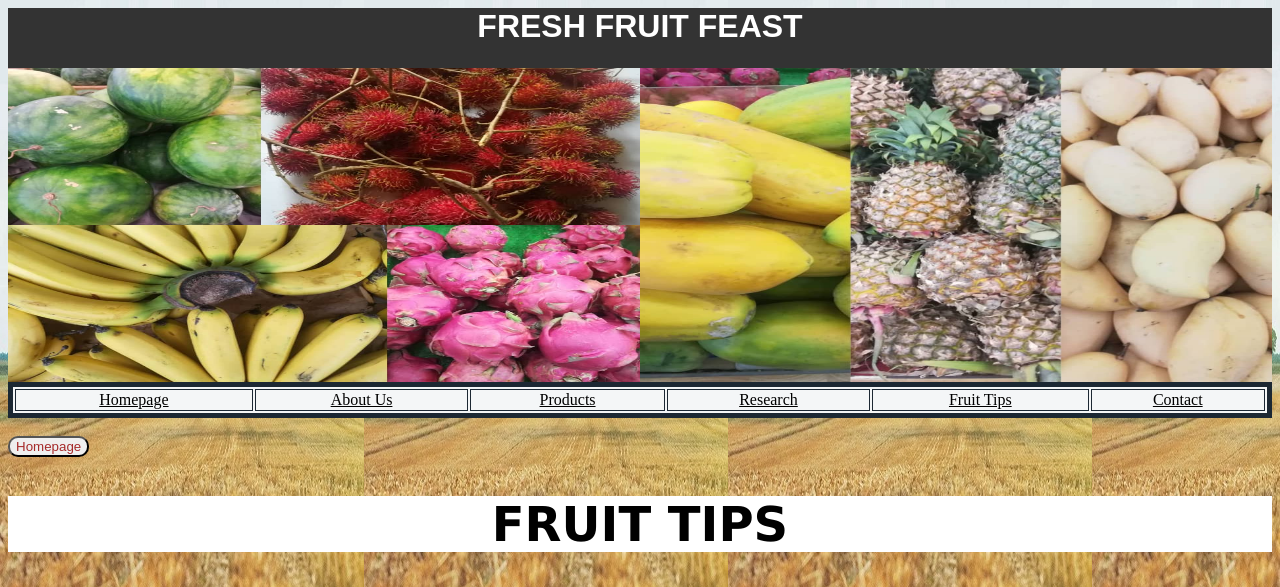
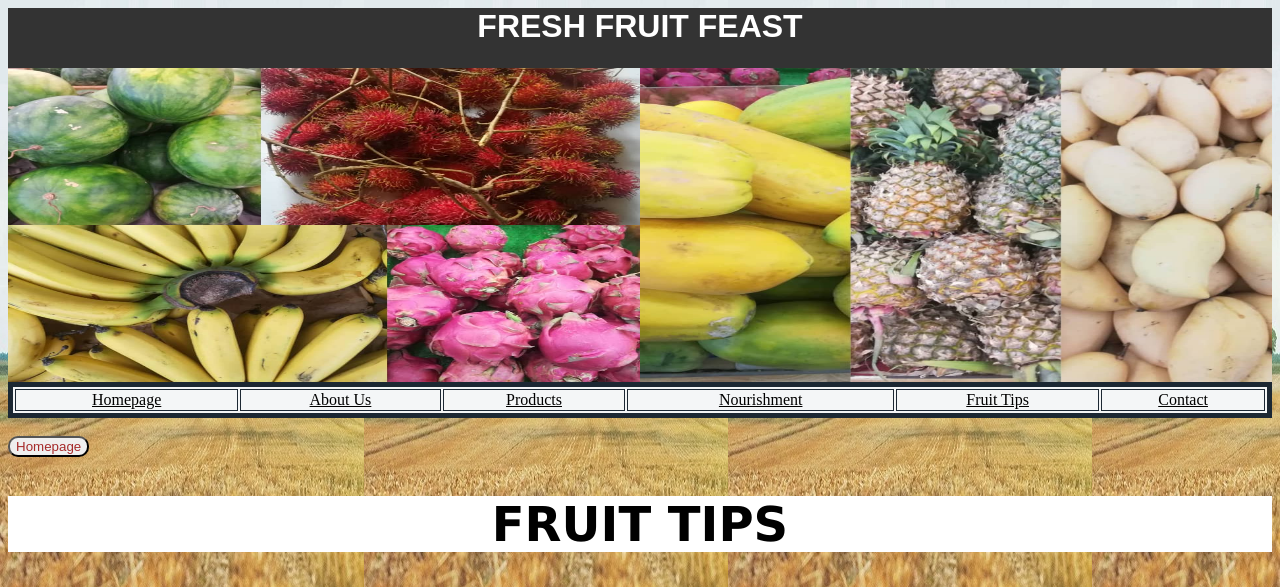
Before and after one commit to ainafathirah/corporate-website, a plain HTML site: page tips.html in a window 1280 px wide. Shown: the top 587 px of the page. Drawn offline with Linux system fonts and the light colour scheme.

Commit message:
Update tips.html

```diff
--- a/tips.html
+++ b/tips.html
@@ -19,7 +19,7 @@ bordercolor="#1C2833" width="100%" cellpading="2" cellspacing="2" bgcolor="#F4F6
 <td><center><a href="index.html">Homepage</font></td></a>
 <td><center><a href="about us.html">About Us</font></td></a>
 <td><center><a href="product.html">Products</font></td></a>
-<td><center><a href="research.html">Research</font></td></a>
+<td><center><a href="research.html">Nourishment</font></td></a>
 <td><center><a href="tips.html">Fruit Tips</font></td></a>
 <td><center><a href="contact.html">Contact</font></td></a>
 </tr>
```
